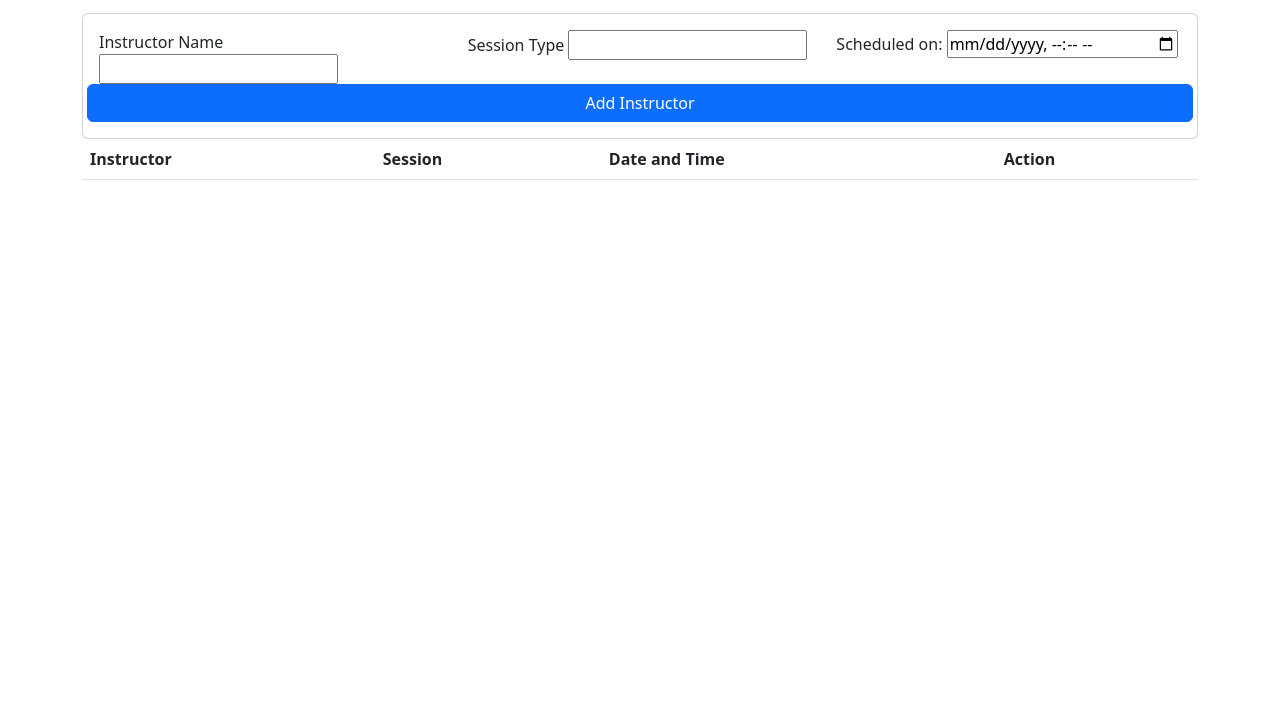
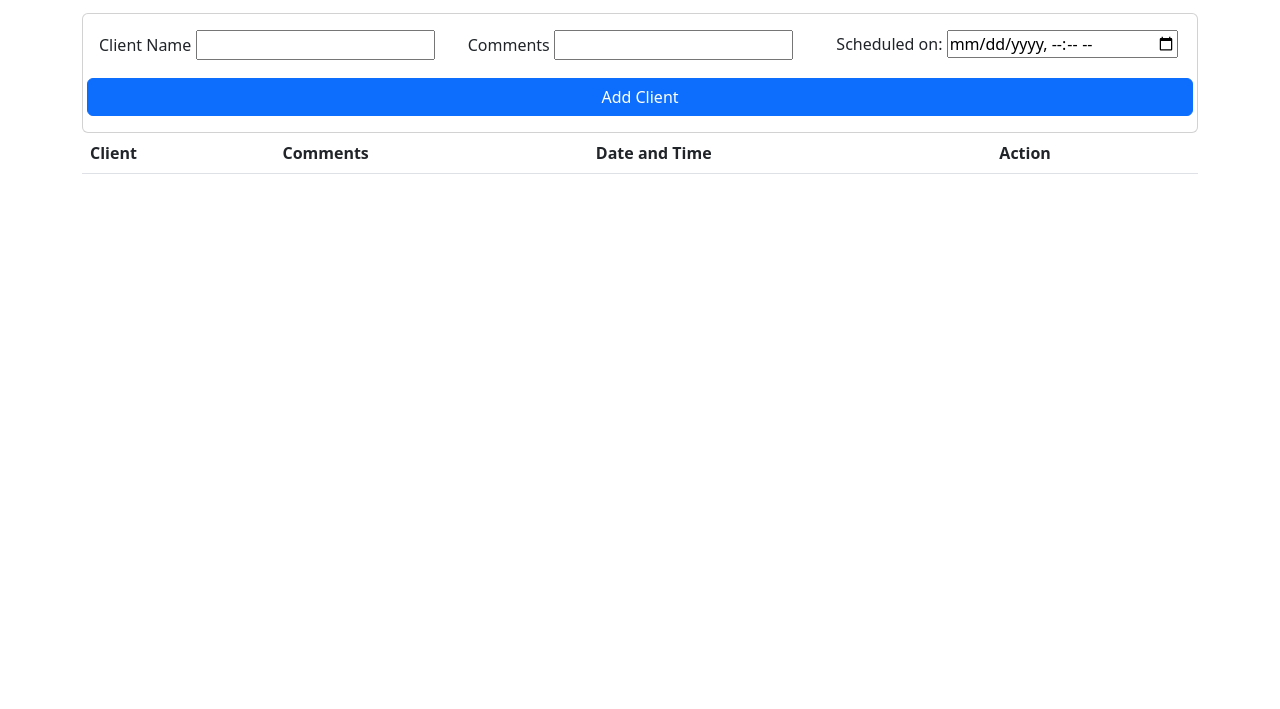
Before and after one commit to RaksanaT/week11-project, a website: page main.html in a window 1280 px wide. Shown: the part 91-800 px from the top of the page. Drawn offline with nearby package versions, Linux system fonts and the light colour scheme.

Commit message:
Finished

```diff
--- a/main.html
+++ b/main.html
@@ -7,7 +7,7 @@
     <br>
     <div class="container">
         <div class="row justify-content-center">
-          <h1>Retreat Sessions - Instructors Schedule</h1>
+          <h1>Tax Filings 2022 - Appointment Schedule</h1>
         </div>
       </div>
   </head>
@@ -18,14 +18,14 @@
             <div class="row">
                 <div class="col-sm">
                     <div class="form=group">
-                        <label for="full-name">Instructor Name</label>
-                        <input type="text" class = "from-control" id = "instructor-name" placeholder="">
+                        <label for="full-name">Client Name</label>
+                        <input type="text" class = "from-control" id = "client-name" placeholder="">
                     </div>
                 </div>
                 <div class="col-sm">
                     <div class="form=group">
-                        <label for="session-type">Session Type</label>
-                        <input type="text" class = "from-control" id ="session-type" placeholder="">
+                        <label for="comments-type">Comments</label>
+                        <input type="text" class = "from-control" id ="comments-type" placeholder="">
                     </div>
                 </div>
                 <div class="col-sm">
@@ -35,14 +35,14 @@
                     </div>
                 </div>
                 <br> <br>
-                <button id="add" class="btn btn-primary from-control">Add Instructor</button>
+                <button id="add" class="btn btn-primary from-control">Add Client</button>
             </div>
         </div>
     </div>
     <table id="list" class="table table-hover">
         <tr>
-            <th>Instructor</th>
-            <th>Session</th>
+            <th>Client</th>
+            <th>Comments</th>
             <th>Date and Time</th>
             <th>Action</th>
         </tr>
--- a/main.js
+++ b/main.js
@@ -4,12 +4,12 @@ document.getElementById('add').addEventListener('click', () => {
     let table = document.getElementById('list');
     let row = table.insertRow(1);
     row.setAttribute('id', `item-${id}`);
-    row.insertCell(0).innerHTML = document.getElementById('instructor-name').value;
-    row.insertCell(1).innerHTML = document.getElementById('session-type').value;
+    row.insertCell(0).innerHTML = document.getElementById('client-name').value;
+    row.insertCell(1).innerHTML = document.getElementById('comments-type').value;
     row.insertCell(2).innerHTML = document.getElementById('meeting-time').value;
     let actions = row.insertCell(3);
     actions.appendChild(createRemoveButton(id++));
-    document.getElementById('instructor-name').value='';
+    document.getElementById('client-name').value='';
 });
 
 function createRemoveButton(id) {
```
